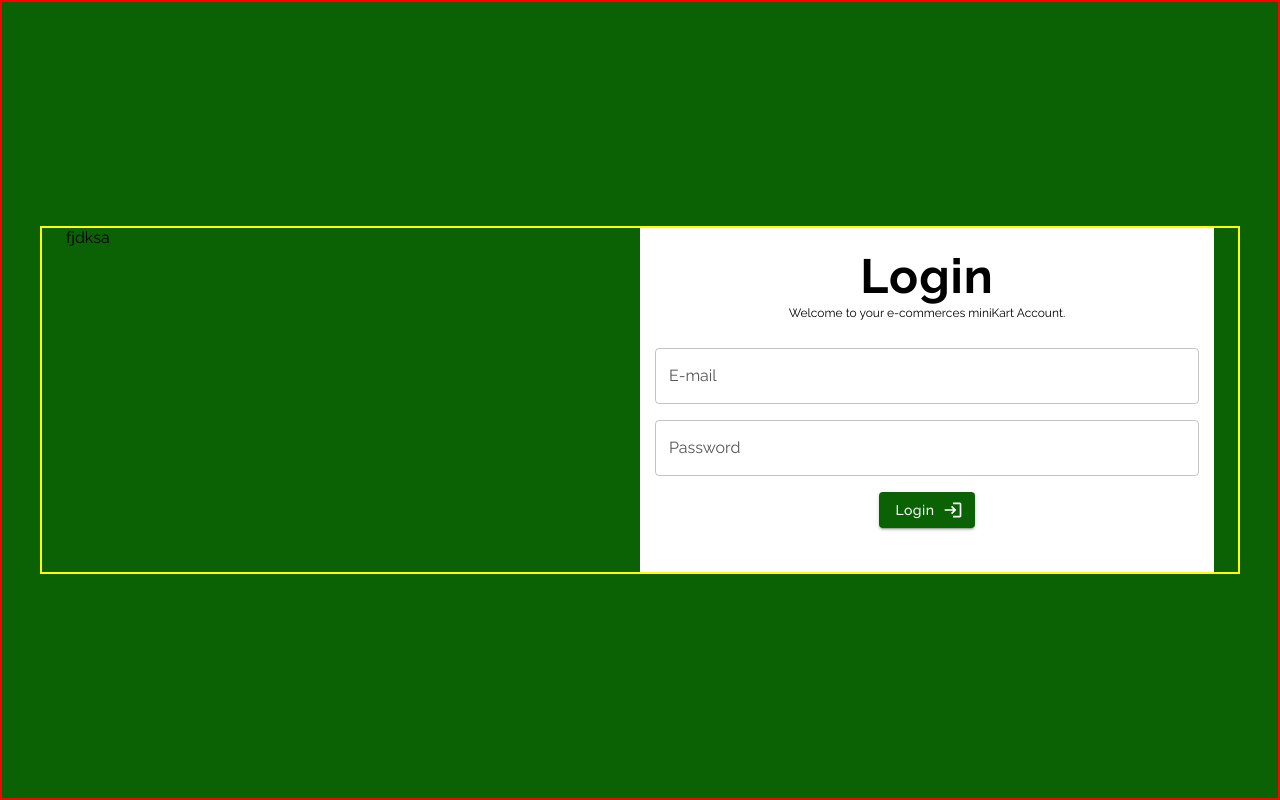
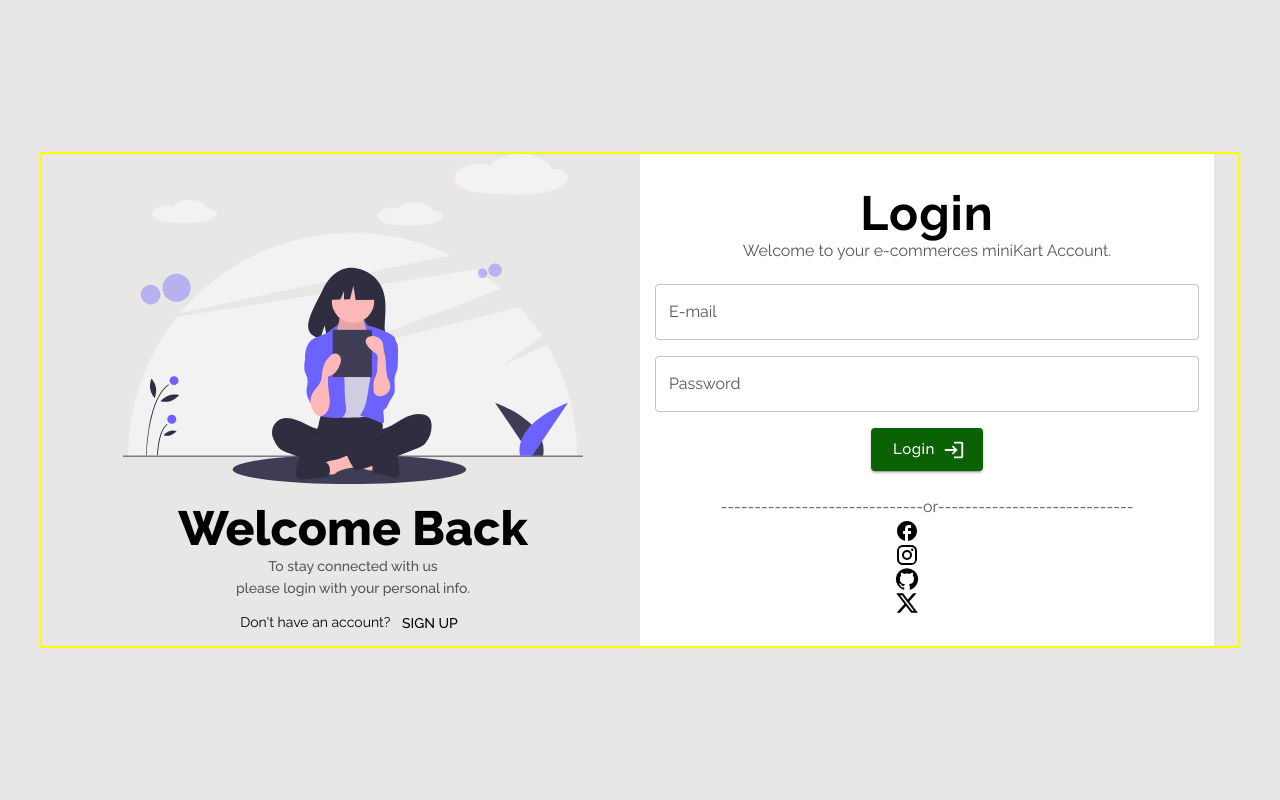
Before and after one commit to RjRishuSty/E-Commerce-Product-Catalog, a React (Create React App) app in the folder my-project/: page /login in a window 1280 px wide. Built offline with nearby package versions, Linux system fonts and the light colour scheme.

Commit message:
add login page

```diff
--- a/my-project/package.json
+++ b/my-project/package.json
@@ -3,6 +3,7 @@
   "version": "0.1.0",
   "private": true,
   "dependencies": {
+    "@auth0/auth0-react": "^2.3.0",
     "@emotion/react": "^11.14.0",
     "@emotion/styled": "^11.14.0",
     "@mui/icons-material": "^6.4.6",
--- a/my-project/src/App.js
+++ b/my-project/src/App.js
@@ -8,11 +8,15 @@ import About from "./Pages/About/About";
 import { useMediaQuery } from "@mui/material";
 import Login from "./Pages/Login/Login";
 import Register from "./Pages/Register/Register";
+// AUTH0
+import { useAuth0 } from "@auth0/auth0-react";
 export const ThemeContexts = createContext();
 
 const App = () => {
   const isMobile = useMediaQuery("(max-width:800px)");
   const [isSidebar, setIsSideBar] = useState(false);
+  const {user, isAuthenticated,logout,loginWithRedirect} = useAuth0();
+  // Handle Menu open or close.............
   const handleMenu = () => {
     setIsSideBar(!isSidebar);
   };
@@ -45,11 +49,11 @@ const App = () => {
       path: "/login",
       element: <Login />,
     },
-    { path: "/register", element: <Register /> },
+    { path: "/sign-up", element: <Register /> },
   ]);
   return (
     <ThemeContexts.Provider
-      value={{ mode, setMode, isMobile, isSidebar, setIsSideBar, handleMenu }}
+      value={{ mode, setMode, isMobile, isSidebar, setIsSideBar, handleMenu,user, isAuthenticated,logout,loginWithRedirect }}
     >
       <ThemeProvider theme={selectedTheme}>
         <RouterProvider router={router} />
--- a/my-project/src/Pages/Login/Login.jsx
+++ b/my-project/src/Pages/Login/Login.jsx
@@ -1,51 +1,101 @@
-import { Button, Container, Grid, Stack, TextField, Typography } from "@mui/material";
+import {
+  Box,
+  Button,
+  Container,
+  Grid,
+  Stack,
+  TextField,
+  Typography,
+} from "@mui/material";
 import React from "react";
-import LoginIcon from '@mui/icons-material/Login';
+import LoginIcon from "@mui/icons-material/Login";
+import Styles from "./Login.module.css";
+import loginImg from "../../assest/login.svg";
+import { Link } from "react-router-dom";
+import SocalMedia from "../../components/SocalMediaIcon/SocalMedia";
 
 const Login = () => {
   return (
     <Stack
       component="section"
-      sx={{
-        width: "100%",
-        height: "100vh",
-        display: "flex",
-        justifyContent: "center",
-        alignItems: "center",
-        border: "2px solid red",
-        backgroundColor: "primary.main",
-      }}
+      className={Styles.loginPage}
+      sx={{backgroundColor:'primary.light'}}
     >
-      <Container sx={{ border: "2px solid yellow", overflow: "hidden" }}>
+      <Container sx={{ border: "2px solid yellow" }}>
         <Grid container>
           <Grid
             item
             md={6}
             sx={{ display: { xs: "none", sm: "none", md: "block" } }}
           >
-            fjdksa
+            <Box className={Styles.Imgbox}>
+              <img
+                src={loginImg}
+                alt="login images"
+                className={Styles.loginImg}
+              />
+            </Box>
+            <Typography
+              variant="h3"
+              sx={{
+                fontWeight: 800,
+                color: "text.primary",
+                mt: 2,
+                textAlign: "center",
+              }}
+            >
+              Welcome Back
+            </Typography>
+            <Typography
+              variant="subtitle2"
+              sx={{ color: "text.secondary", textAlign: "center" }}
+              gutterBottom
+            >
+              To stay connected with us
+              <br /> please login with your personal info.
+            </Typography>
+            <Typography variant="body2" color="text.primary" textAlign='center' gutterBottom>
+              Don't have an account? <Button component={Link} to='/sign-up' variant="text" color="red">Sign up</Button>
+            </Typography>
+
           </Grid>
-          <Grid
-            item
-            xs={12}
-            sm={12}
-            md={6}
-            sx={{
-              backgroundColor: "white",
-              display: "flex",
-              justifyContent: "center",
-              alignItems: "center",
-              flexDirection: "column",
-              padding:'20px 15px'
-            }}
-          >
-          <Typography variant="h3" sx={{fontWeight:700, letterSpacing:1}}>Login</Typography>
-          <Typography variant="caption" gutterBottom mb={3}>Welcome to your e-commerces miniKart Account. </Typography>
-            <TextField fullWidth  variant="outlined" label="E-mail" id="email"  sx={{mb:2}}/>
-            <TextField  fullWidth variant="outlined" label="Password" id="password"  sx={{mb:2}}/>
-            <Button variant="contained" color="primary" sx={{mb:3, textTransform:'capitalize',letterSpacing:'0.5px'}} endIcon={<LoginIcon/>}>
+          <Grid item xs={12} sm={12} md={6} className={Styles.formGrid}>
+            <Typography variant="h3" color="text.primary" sx={{ fontWeight: 700, letterSpacing: 1 }}>
+              Login
+            </Typography>
+            <Typography variant="title2" color="text.secondary" gutterBottom mb={3}>
+              Welcome to your e-commerces miniKart Account.{" "}
+            </Typography>
+            <TextField
+              fullWidth
+              variant="outlined"
+              label="E-mail"
+              id="email"
+              sx={{ mb: 2 }}
+            />
+            <TextField
+              fullWidth
+              variant="outlined"
+              label="Password"
+              id="password"
+              sx={{ mb: 2 }}
+            />
+            {/* <Typography variant="body1" color="text.secondary" textAlign='start'>Forget Password ?</Typography> */}
+            <Button
+              variant="contained"
+              color="primary"
+              sx={{
+                mb: 3,
+                textTransform: "capitalize",
+                letterSpacing: "0.5px",
+              }}
+              size="large"
+              endIcon={<LoginIcon size="large"/>}
+            >
               Login
             </Button>
+            <Typography  color="text.secondary">------------------------------or-----------------------------</Typography>
+            <SocalMedia/>
           </Grid>
         </Grid>
       </Container>
--- /dev/null
+++ b/my-project/src/Pages/Login/Login.module.css
@@ -0,0 +1,37 @@
+.loginPage {
+  width: 100%;
+  height: 100vh;
+  display: flex;
+  justify-content: center;
+  align-items: center;
+}
+
+.Imgbox {
+  width: 100%;
+  height: auto;
+  display: flex;
+  justify-content: center;
+  align-items: center;
+  flex-direction: column;
+  border-top-right-radius: 50%;
+  border-top-left-radius: 50%;
+}
+.loginImg{
+    width: 80%;
+    height: auto;
+    object-position: center;
+    object-fit: cover;
+}
+/* .welcomeGrid{
+    border: 1px solid black;
+    bg
+    background-image: url(../../assest/login.svg);
+} */
+.formGrid{
+    background-color: #fff;
+    display: flex;
+    justify-content: center;
+    align-items: center;
+    flex-direction: column !important;
+    padding: 20px 15px;
+}
--- a/my-project/src/components/Header/Header.jsx
+++ b/my-project/src/components/Header/Header.jsx
@@ -3,6 +3,7 @@ import { AppBar, Box, Button, IconButton, Toolbar } from "@mui/material";
 import MenuSharpIcon from "@mui/icons-material/MenuSharp";
 import NavLinks from "../NavLinks/NavLinks";
 import LoginIcon from "@mui/icons-material/Login";
+import LogoutIcon from "@mui/icons-material/Logout";
 // import LogoutIcon from "@mui/icons-material/Logout";
 import HowToRegIcon from "@mui/icons-material/HowToReg";
 import Mode from "../Mode/Mode";
@@ -13,7 +14,9 @@ import { ThemeContexts } from "../../App";
 import { Link } from "react-router-dom";
 
 const Header = () => {
-  const { isMobile, isSidebar, handleMenu } = useContext(ThemeContexts);
+  const { isMobile, isSidebar, handleMenu, isAuthenticated,logout } =
+    useContext(ThemeContexts);
+
   return (
     <AppBar position="static" sx={{ p: 0.5 }}>
       <Toolbar sx={{ justifyContent: "space-between" }}>
@@ -32,9 +35,25 @@ const Header = () => {
           <Mode />
           {!isMobile && (
             <>
+              {isAuthenticated ? (
+                <Button
+                  variant="text"
+                  color="inherit"
+                  onClick = {(e)=>logout()}
+                  sx={{
+                    textTransform: "capitalize",
+                    fontWeight: 600,
+                    letterSpacing: 0.5,
+                  }}
+                  endIcon={<LogoutIcon />}
+                >
+                  Logout
+                </Button>
+              ) : (
+                <>
                   <Button
                     component={Link}
-              to='/login'
+                    to="/login"
                     variant="text"
                     color="inherit"
                     sx={{
@@ -42,14 +61,13 @@ const Header = () => {
                       fontWeight: 600,
                       letterSpacing: 0.5,
                     }}
-
                     startIcon={<LoginIcon />}
                   >
                     Login
                   </Button>
                   <Button
                     component={Link}
-              to='/register'
+                    to="/sign-up"
                     variant="text"
                     color="inherit"
                     sx={{
@@ -59,20 +77,10 @@ const Header = () => {
                     }}
                     endIcon={<HowToRegIcon />}
                   >
-                Register
+                    Sign up
                   </Button>
-              {/* <Button
-                variant="text"
-                color="inherit"
-                sx={{
-                  textTransform: "capitalize",
-                  fontWeight: 600,
-                  letterSpacing: 0.5,
-                }}
-                endIcon={<HowToRegIcon />}
-              >
-                Logout
-              </Button> */}
+                </>
+              )}
             </>
           )}
         </Box>
--- a/my-project/src/components/SocalMediaIcon/SocalMedia.jsx
+++ b/my-project/src/components/SocalMediaIcon/SocalMedia.jsx
@@ -8,25 +8,25 @@ const SocalMedia = () => {
     <>
       <FacebookOutlinedIcon
         color="inherit"
-        sx={{ mr: 5, color: "white", cursor: "pointer" }}
+        sx={{ mr: 5,  cursor: "pointer" }}
         onMouseEnter={(e)=>e.target.style.color="#ffc307"}
         onMouseLeave={(e)=>e.target.style.color="white"}
       />
       <InstagramIcon
         color="inherit"
-        sx={{ mr: 5, color: "white", cursor: "pointer" }}
+        sx={{ mr: 5,  cursor: "pointer" }}
         onMouseEnter={(e)=>e.target.style.color="#ffc307"}
         onMouseLeave={(e)=>e.target.style.color="white"}
       />
       <GitHubIcon
         color="inherit"
-        sx={{ mr: 5, color: "white", cursor: "pointer" }}
+        sx={{ mr: 5,  cursor: "pointer" }}
         onMouseEnter={(e)=>e.target.style.color="#ffc307"}
         onMouseLeave={(e)=>e.target.style.color="white"}
       />
       <XIcon
         color="inherit"
-        sx={{ mr: 5, color: "white", cursor: "pointer" }}
+        sx={{ mr: 5,  cursor: "pointer" }}
         onMouseEnter={(e)=>e.target.style.color="#ffc307"}
         onMouseLeave={(e)=>e.target.style.color="white"}
       />
--- a/my-project/src/index.js
+++ b/my-project/src/index.js
@@ -1,4 +1,5 @@
 import React from "react";
+import { Auth0Provider } from "@auth0/auth0-react";
 import ReactDOM from "react-dom/client";
 import "./index.css";
 import App from "./App";
@@ -6,6 +7,14 @@ import App from "./App";
 const root = ReactDOM.createRoot(document.getElementById("root"));
 root.render(
   <React.StrictMode>
-    <App />
+    <Auth0Provider
+      domain="dev-ey0utu62e37caak8.us.auth0.com"
+      clientId="d7LobWB30BkzRLczt3F3NohWKiWPBpN0"
+      authorizationParams={{
+        redirect_uri: window.location.origin,
+      }}
+    >
+      <App />
+    </Auth0Provider>
   </React.StrictMode>
 );
--- a/my-project/src/theme.js
+++ b/my-project/src/theme.js
@@ -5,7 +5,7 @@ export const lightTheme = createTheme({
     mode: "light",
     primary: {
       main: "#0a6205",
-      light:'#0ede02',
+      light:'#e8e7e6',
       dark:'#043b01'
     },
     background: {
@@ -15,6 +15,7 @@ export const lightTheme = createTheme({
     text: {
       primary: "#000000",
       secondary: "#555555",
+      light:'#0602DE',
     },
   },
   typography: {
```
Also changed, not shown: my-project/src/assest/login.svg (added), 1 other file (tests, documents, lock files or other folders). Lines whose indentation alone changed are shown as unchanged.
